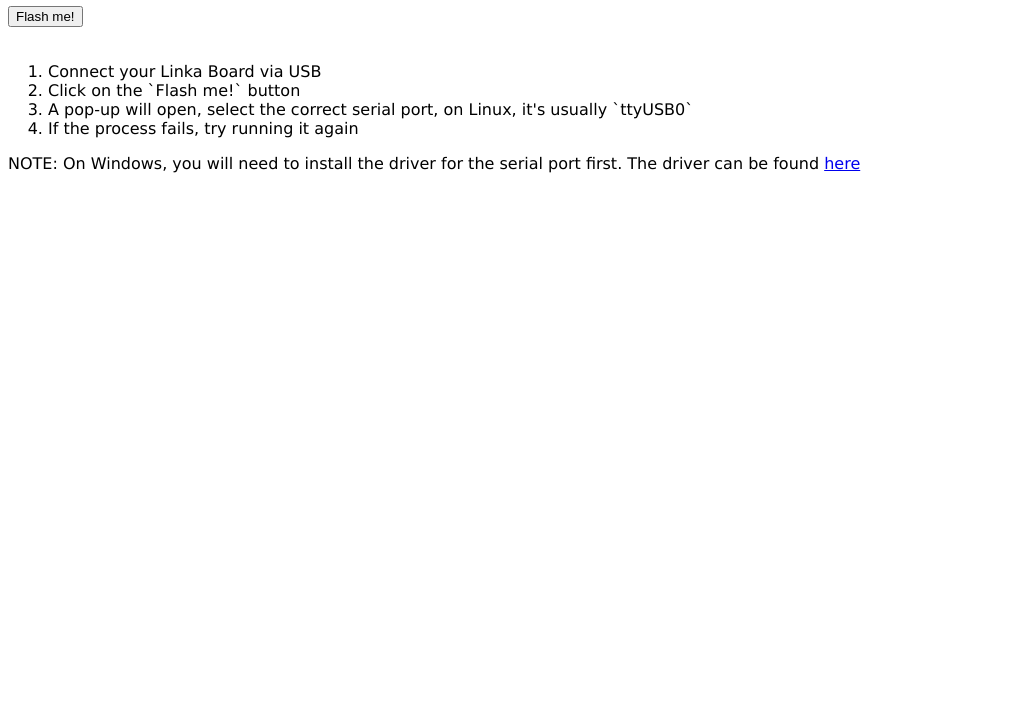
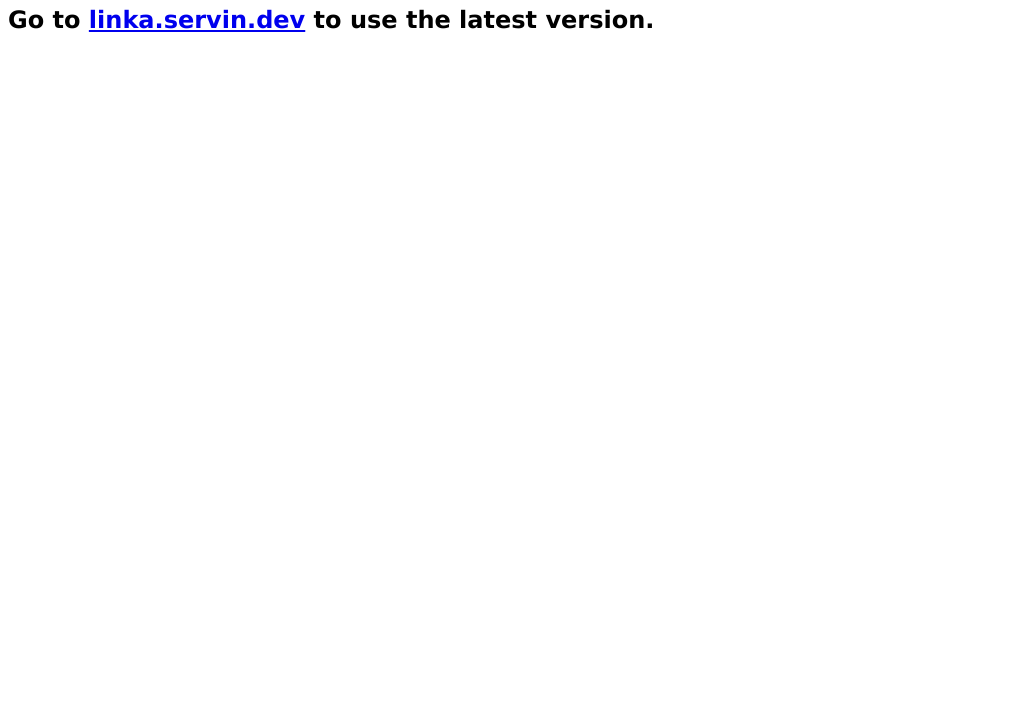
Before and after one commit to garyservin/linka-firmware, a plain HTML site: page index.html in a window 1280 px wide. Shown: the part 75-800 px from the top of the page, without its empty margins (0-1034 px from the left). Drawn offline with Linux system fonts and the light colour scheme.

Commit message:
Add link to new flasher and deprecated notice

```diff
--- a/index.html
+++ b/index.html
@@ -10,37 +10,9 @@ body {
 </head>
 
 <body>
-    <h1>Linka Firmware Flasher</h1>
+    <h1>[DEPRECATED] Linka Firmware Flasher [DEPRECATED]</h1>
 
-    <div id="main" style="display: none;">
-
-        <script type="module" src="https://unpkg.com/esp-web-tools@3.4.2/dist/web/install-button.js?module"></script>
-        <esp-web-install-button id="installButton" manifest="manifest.json">
-            <button slot="activate">Flash me!</button>
-        </esp-web-install-button>
-        <br><br>
-        <ol>
-            <li>Connect your Linka Board via USB</li>
-            <li>Click on the `Flash me!` button</li>
-            <li>A pop-up will open, select the correct serial port, on Linux, it's usually `ttyUSB0`</li>
-            <li>If the process fails, try running it again</li>
-        </ol>
-        <span>NOTE: On Windows, you will need to install the driver for the serial port first. The driver can be found <a href="http://www.wch-ic.com/downloads/CH341SER_EXE.html">here</a></span>
-
-    </div>
-    <div id="notSupported" style="display: none;">
-        Your browser does not support the Web Serial API.
-    </div>
-
-    <script>
-        if(navigator.serial){
-            document.getElementById("notSupported").style.display = 'none';
-            document.getElementById("main").style.display = 'block';
-        } else {
-            document.getElementById("notSupported").style.display = 'block';
-            document.getElementById("main").style.display = 'none';
-        }
-    </script>
+    <h2>Go to <a href="https://linka.servin.dev">linka.servin.dev</a> to use the latest version.</h2>
 
 </body>
 
```
